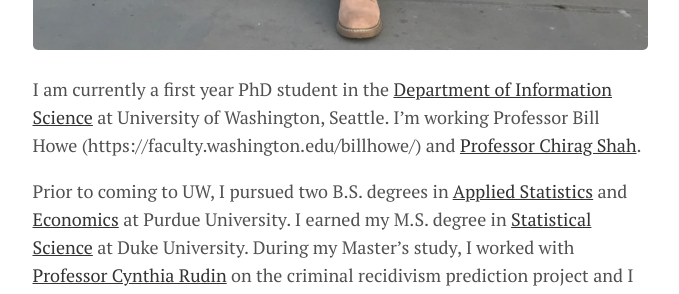
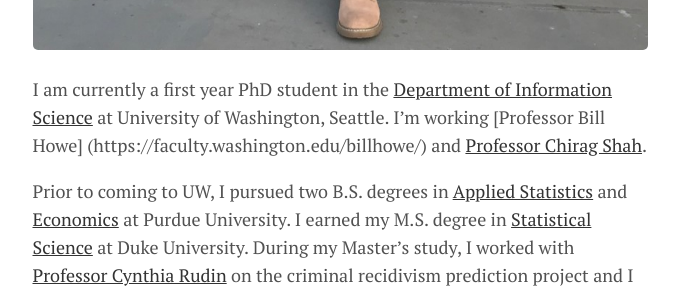
Before and after one commit to BeanHam/BeanHam.github.io, a Jekyll site: the page built from _posts/2021-01-05-about-the-author.md, in a window 1280 px wide. Shown: the part 708-1002 px from the top of the page, without its empty margins (300-979 px from the left). Built offline with Jekyll 4.4.1, drawn with Linux system fonts in a browser that asks for light colours.

```diff
--- a/_posts/2021-01-05-about-the-author.md
+++ b/_posts/2021-01-05-about-the-author.md
@@ -7,7 +7,7 @@ tags: [documentation,sample]
 image: selfie.jpg
 ---
 
-I am currently a first year PhD student in the [Department of Information Science](https://ischool.uw.edu/) at University of Washington, Seattle. I'm working Professor Bill Howe (https://faculty.washington.edu/billhowe/) and [Professor Chirag Shah](https://ischool.uw.edu/people/faculty/profile/chirags).
+I am currently a first year PhD student in the [Department of Information Science](https://ischool.uw.edu/) at University of Washington, Seattle. I'm working [Professor Bill Howe] (https://faculty.washington.edu/billhowe/) and [Professor Chirag Shah](https://ischool.uw.edu/people/faculty/profile/chirags).
 
 Prior to coming to UW, I pursued two B.S. degrees in [Applied Statistics](https://www.stat.purdue.edu/) and [Economics](https://krannert.purdue.edu/academics/Economics/) at Purdue University. I earned my M.S. degree in [Statistical Science](https://stat.duke.edu/) at Duke University. During my Master's study, I worked with [Professor Cynthia Rudin](https://users.cs.duke.edu/~cynthia/) on the criminal recidivism prediction project and I worked with [Dr. Michael Lutz](https://scholars.duke.edu/person/michael.lutz) on cognitive impairment among elder people project.
 
```
